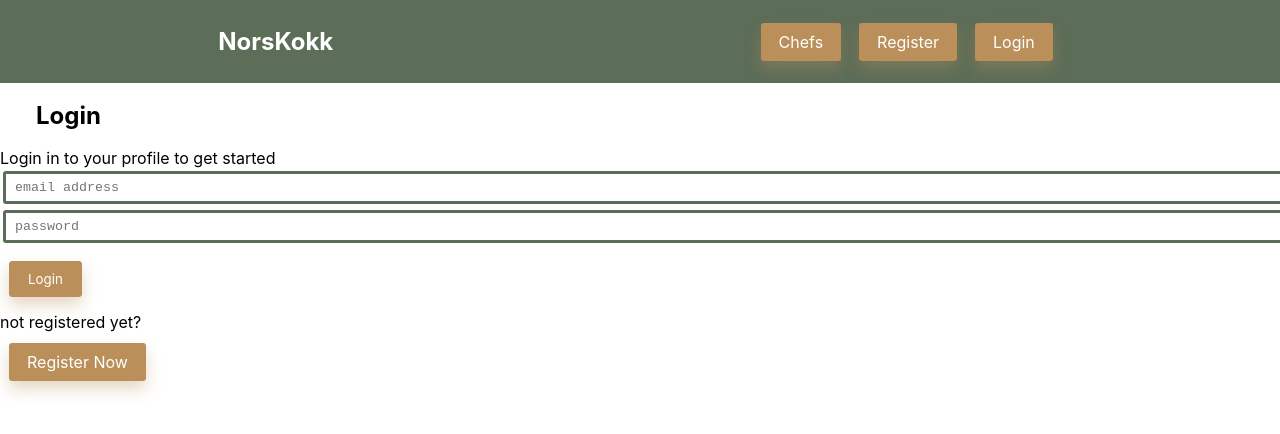
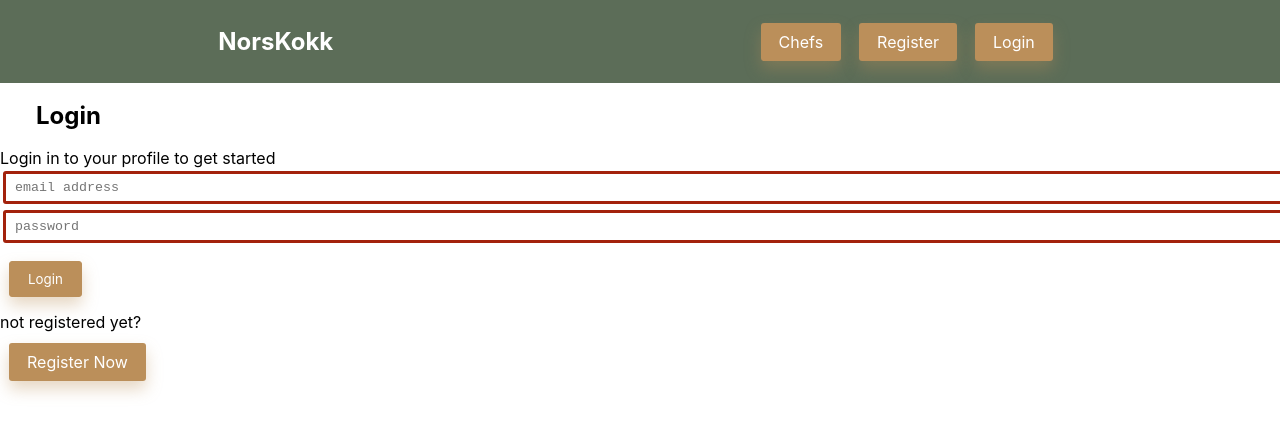
Before and after one commit to utviklerToni/hver_dag_koding, a React (Create React App) app in the folder client/: page /login in a window 1280 px wide. Shown: the top 434 px of the page. Built offline with nearby package versions, Linux system fonts and the light colour scheme; no server answers.

Commit message:
border color

```diff
--- a/client/src/components/auth/Auth.css
+++ b/client/src/components/auth/Auth.css
@@ -2,17 +2,20 @@
 	border: 1px solid #bb8f5a;
 }
 
-input[type=email], input[type=number], input[type=password], input[type=text], textarea {
+input[type='email'],
+input[type='number'],
+input[type='password'],
+input[type='text'],
+textarea {
 	width: 100%;
 	margin: 3px 3px;
 	padding: 6px 9px;
 	outline: none;
 	border-radius: 3px;
-  border: 3px solid #5A6D59;
-  font-family: "AndaleMono",monospace;
+	border: 3px solid #a3220c;
+	font-family: 'AndaleMono', monospace;
 	/* font-size: 16px; */
 }
-
 
 @media screen and (max-width: 320px) {
 	.auth_sm_screen {
```
Lines whose indentation alone changed are shown as unchanged.
